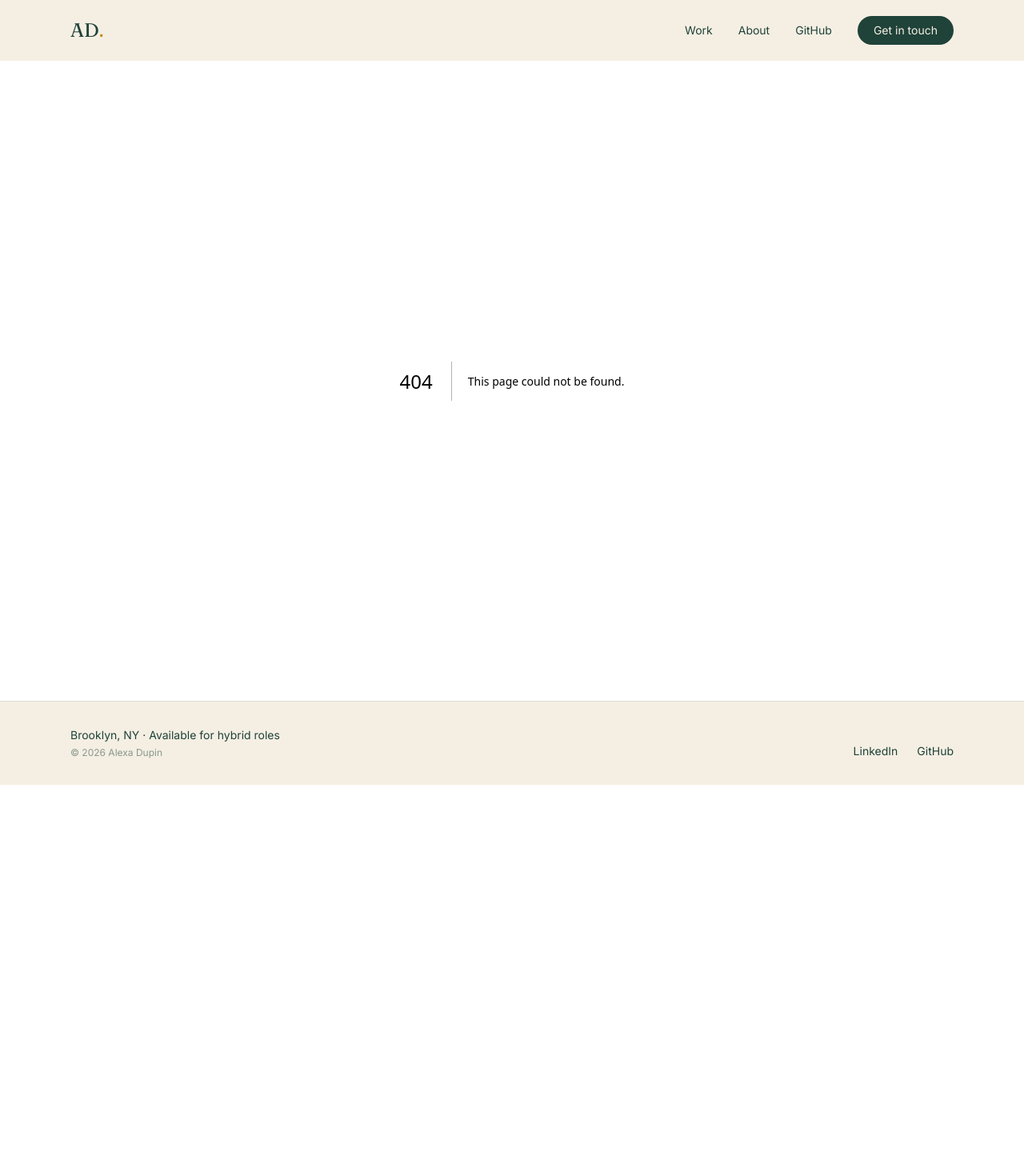
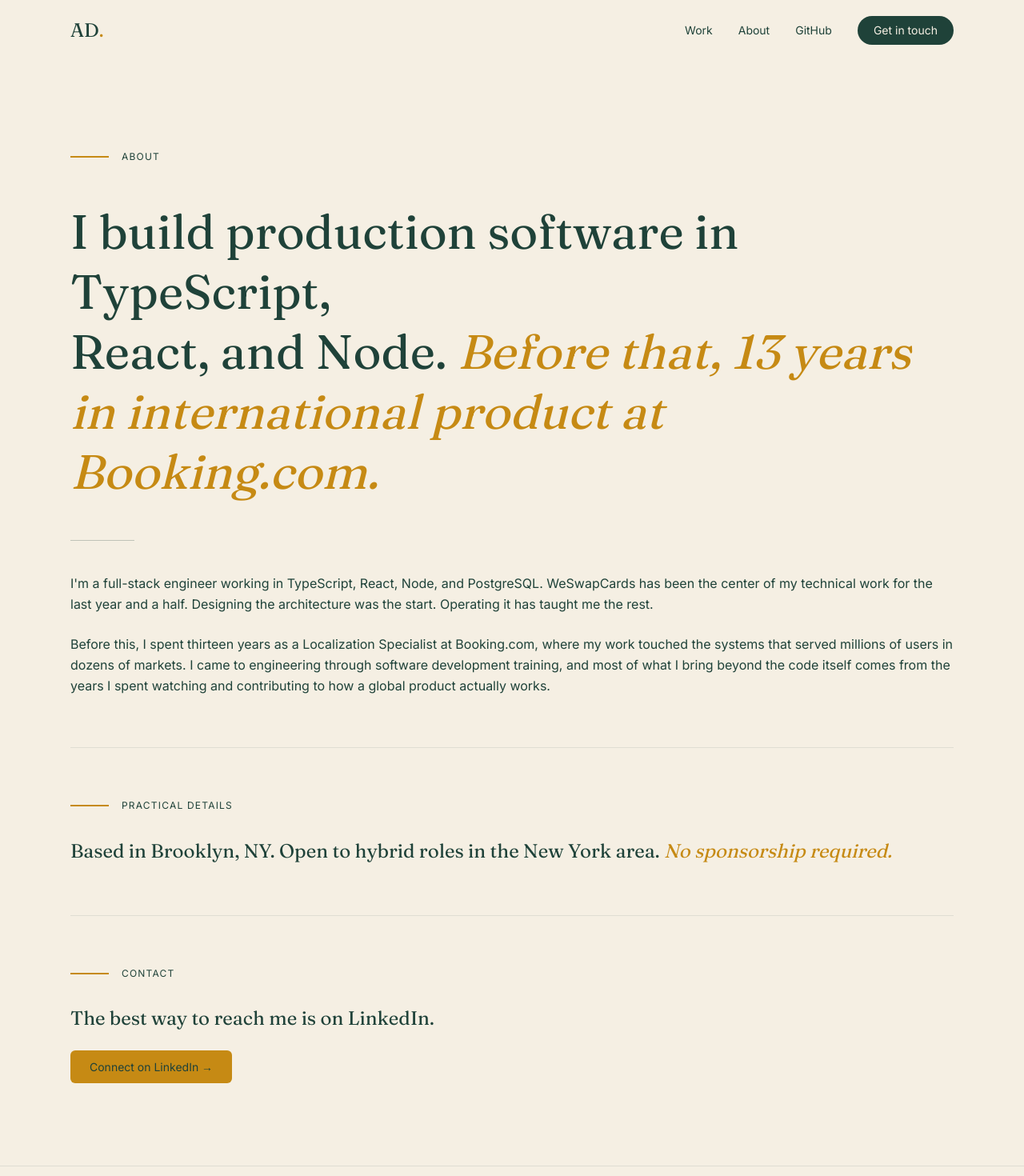
Before and after one commit to AlexaDupin/portfolio, a Next.js app: page /about in a window 1280 px wide. Before the commit this address had no page. Shown: the top 1470 px of the page at 80% size. Before the commit the page ends 981 px from the top, so only its background shows below. Built offline with nearby package versions, Linux system fonts and the light colour scheme.

Commit message:
feat(about): add about page

```diff
--- /dev/null
+++ b/src/app/about/page.tsx
@@ -0,0 +1,81 @@
+export default function AboutPage() {
+  return (
+    <main className="mx-auto max-w-6xl px-6 py-20 md:py-28">
+      {/* Eyebrow */}
+      <div className="flex items-center gap-4">
+        <div className="bg-mustard h-0.5 w-12" />
+        <span className="text-green font-sans text-xs tracking-widest uppercase">ABOUT</span>
+      </div>
+
+      {/* Hero typographic statement */}
+      <p className="text-green mt-12 font-serif text-5xl leading-tight md:text-6xl">
+        I build production software in TypeScript,
+        <br />
+        React, and Node.{" "}
+        <span className="text-mustard italic">
+          Before that, 13 years in international product at Booking.com.
+        </span>
+      </p>
+
+      {/* Short accent hairline */}
+      <div className="bg-green/25 mt-12 h-px w-20" />
+
+      {/* Body prose */}
+      <div className="mt-10 space-y-6">
+        <p className="text-green font-sans text-base leading-relaxed">
+          I&apos;m a full-stack engineer working in TypeScript, React, Node, and PostgreSQL.
+          WeSwapCards has been the center of my technical work for the last year and a half.
+          Designing the architecture was the start. Operating it has taught me the rest.
+        </p>
+        <p className="text-green font-sans text-base leading-relaxed">
+          Before this, I spent thirteen years as a Localization Specialist at Booking.com, where my
+          work touched the systems that served millions of users in dozens of markets. I came to
+          engineering through software development training, and most of what I bring beyond the
+          code itself comes from the years I spent watching and contributing to how a global product
+          actually works.
+        </p>
+      </div>
+
+      {/* Divider */}
+      <div className="bg-green/10 mt-16 h-px" />
+
+      {/* Practical details */}
+      <div className="mt-16">
+        <div className="flex items-center gap-4">
+          <div className="bg-mustard h-0.5 w-12" />
+          <span className="text-green font-sans text-xs tracking-widest uppercase">
+            PRACTICAL DETAILS
+          </span>
+        </div>
+        <p className="text-green mt-8 font-serif text-2xl leading-snug">
+          Based in Brooklyn, NY. Open to hybrid roles in the New York area.{" "}
+          <span className="text-mustard italic">No sponsorship required.</span>
+        </p>
+      </div>
+
+      {/* Divider */}
+      <div className="bg-green/10 mt-16 h-px" />
+
+      {/* Contact */}
+      <div className="mt-16">
+        <div className="flex items-center gap-4">
+          <div className="bg-mustard h-0.5 w-12" />
+          <span className="text-green font-sans text-xs tracking-widest uppercase">CONTACT</span>
+        </div>
+        <p className="text-green mt-8 font-serif text-2xl">
+          The best way to reach me is on LinkedIn.
+        </p>
+        <div className="mt-8">
+          <a
+            href="https://www.linkedin.com/in/alexa-dupin"
+            target="_blank"
+            rel="noopener noreferrer"
+            className="bg-mustard text-green rounded-md px-6 py-3 font-sans text-sm transition-opacity hover:opacity-90"
+          >
+            Connect on LinkedIn →
+          </a>
+        </div>
+      </div>
+    </main>
+  );
+}
```
